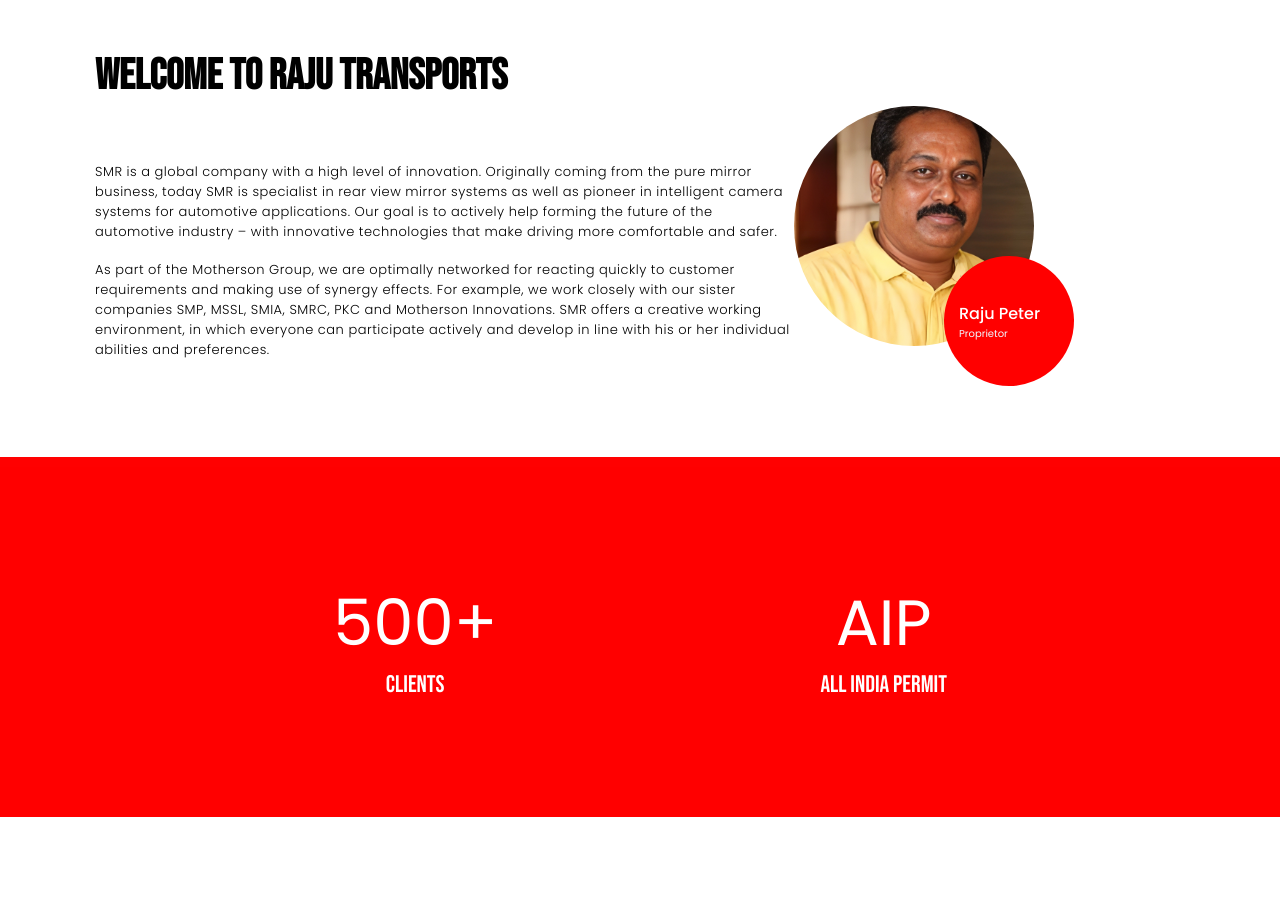
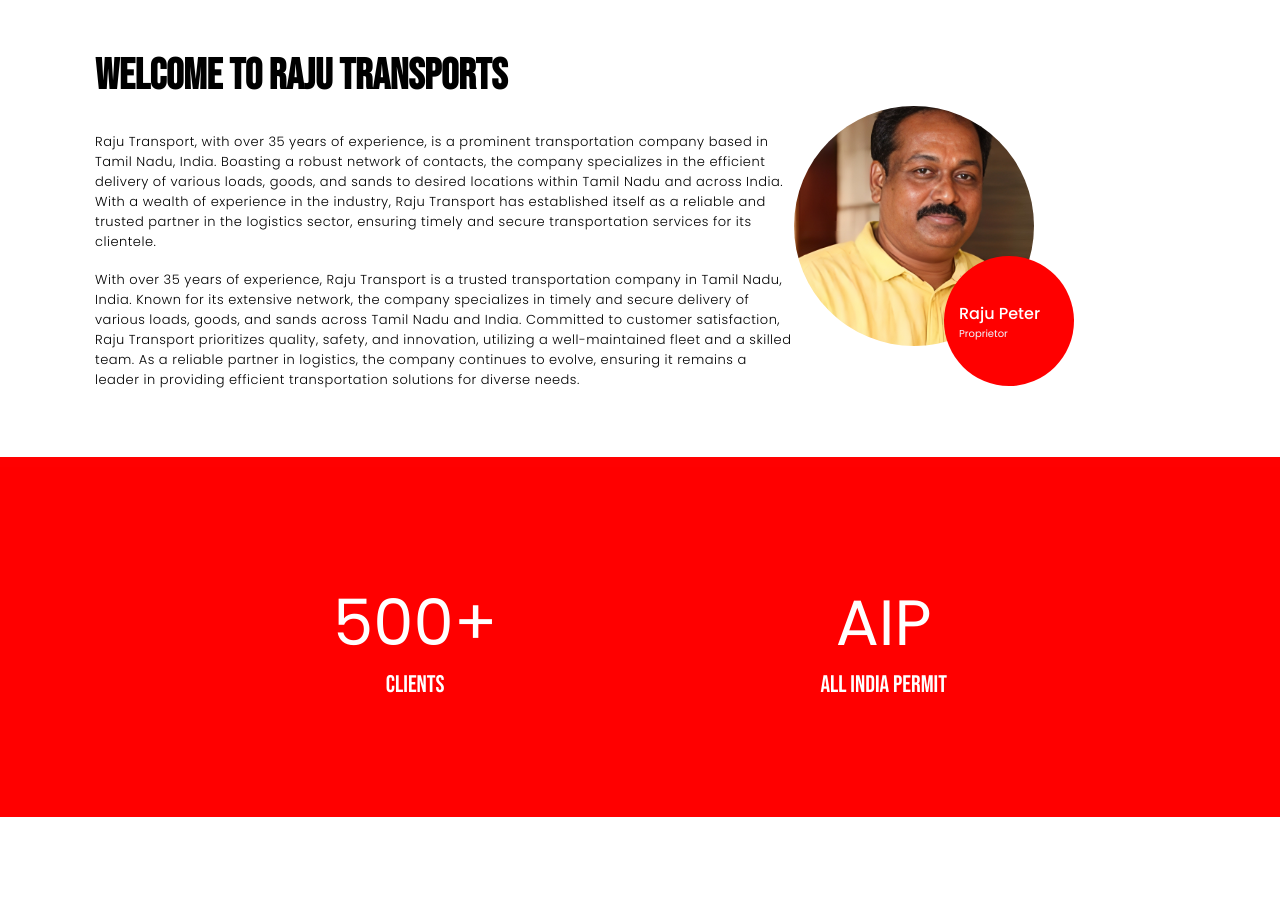
Before and after one commit to ArulRosario93/raju_transport, a React (Create React App) app: page / in a window 1280 px wide. Shown: the part 920-1831 px from the top of the page. Built offline with nearby package versions, Linux system fonts and the light colour scheme.

Commit message:
Update AboutUs content in Home component

```diff
--- a/src/Components/Home/AboutUs/AboutUs.jsx
+++ b/src/Components/Home/AboutUs/AboutUs.jsx
@@ -13,10 +13,9 @@ const AboutUs = () => {
             <div className="AboutUsHomeContentShownRow">
                 <div className="AboutUsHomeContentShown">
                     <p className="AboutUsHomeContentPara">
-                        SMR is a global company with a high level of innovation. Originally coming from the pure mirror business, today SMR is specialist in rear view mirror systems as well as pioneer in intelligent camera systems for automotive applications. Our goal is to actively help forming the future of the automotive industry – with innovative technologies that make driving more comfortable and safer.
-                    </p>
+                    Raju Transport, with over 35 years of experience, is a prominent transportation company based in Tamil Nadu, India. Boasting a robust network of contacts, the company specializes in the efficient delivery of various loads, goods, and sands to desired locations within Tamil Nadu and across India. With a wealth of experience in the industry, Raju Transport has established itself as a reliable and trusted partner in the logistics sector, ensuring timely and secure transportation services for its clientele.</p>
                     <br />
-                    <p className="AboutUsHomeContentPara">As part of the Motherson Group, we are optimally networked for reacting quickly to customer requirements and making use of synergy effects. For example, we work closely with our sister companies SMP, MSSL, SMIA, SMRC, PKC and Motherson Innovations. SMR offers a creative working environment, in which everyone can participate actively and develop in line with his or her individual abilities and preferences.</p>
+                    <p className="AboutUsHomeContentPara">With over 35 years of experience, Raju Transport is a trusted transportation company in Tamil Nadu, India. Known for its extensive network, the company specializes in timely and secure delivery of various loads, goods, and sands across Tamil Nadu and India. Committed to customer satisfaction, Raju Transport prioritizes quality, safety, and innovation, utilizing a well-maintained fleet and a skilled team. As a reliable partner in logistics, the company continues to evolve, ensuring it remains a leader in providing efficient transportation solutions for diverse needs.</p>
                 </div>
                 <div className="AboutUsHomeImage">
                     <div className="AboutUsHomeImageMain">
```
